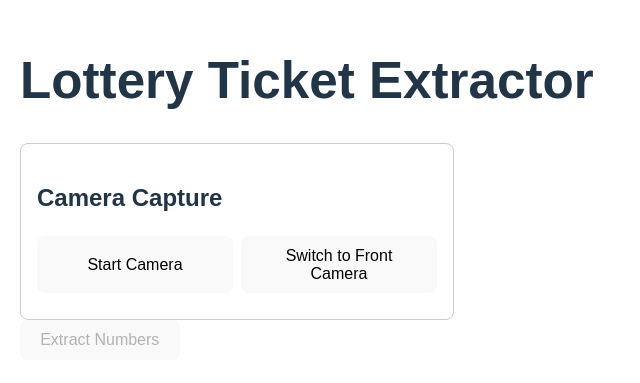
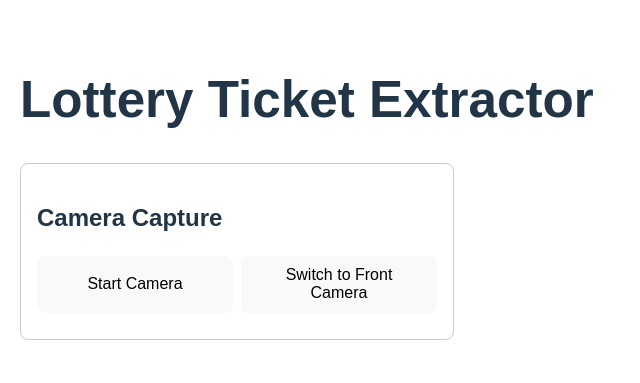
Before and after one commit to peter-popluhar/lottery-ticket-reader, a React (Vite) app in the folder client/: page / in a window 1280 px wide. Shown: the part 211-594 px from the top of the page, without its empty margins (0-640 px from the left). Built offline with nearby package versions, Linux system fonts and the light colour scheme.

Commit message:
toggle capture screen, better extracting

```diff
--- a/client/src/App.tsx
+++ b/client/src/App.tsx
@@ -8,28 +8,24 @@ interface LotteryData {
 }
 
 function App() {
-  const [selectedFile, setSelectedFile] = useState<File | null>(null);
   const [extractedData, setExtractedData] = useState<LotteryData | null>(null);
   const [loading, setLoading] = useState(false);
   const [error, setError] = useState<string | null>(null);
+  const [showCamera, setShowCamera] = useState(true);
 
   const handleCapture = (file: File) => {
-    setSelectedFile(file);
     setExtractedData(null); // Clear previous results
     setError(null);
+    setShowCamera(false); // Hide camera while processing/results
+    handleUpload(file);
   };
 
-  const handleUpload = async () => {
-    if (!selectedFile) {
-      setError('Please capture an image.');
-      return;
-    }
-
+  const handleUpload = async (file: File) => {
     setLoading(true);
     setError(null);
 
     const formData = new FormData();
-    formData.append('lotteryImage', selectedFile);
+    formData.append('lotteryImage', file);
 
     try {
       const response = await fetch('http://localhost:3001/extract-lottery-data', {
@@ -44,6 +40,7 @@ function App() {
 
       const data: LotteryData = await response.json();
       setExtractedData(data);
+      setShowCamera(false); // Show results
     } catch (err: unknown) {
       console.error('Error uploading or processing image:', err);
       let message = 'Unknown error';
@@ -51,21 +48,25 @@ function App() {
         message = err.message;
       }
       setError(`Failed to extract data: ${message}`);
+      setShowCamera(true); // Allow retry
     } finally {
       setLoading(false);
     }
   };
 
+  const handleRetake = () => {
+    setExtractedData(null);
+    setError(null);
+    setShowCamera(true);
+  };
+
   return (
     <div style={{ padding: '20px', fontFamily: 'Arial, sans-serif' }}>
       <h1>Lottery Ticket Extractor</h1>
-      <CameraCapture onCapture={handleCapture} />
-      <button onClick={handleUpload} disabled={!selectedFile || loading}>
-        {loading ? 'Extracting...' : 'Extract Numbers'}
-      </button>
-
-      {error && <p style={{ color: 'red' }}>Error: {error}</p>}
-
+      {showCamera ? (
+        <CameraCapture onCapture={handleCapture} loading={loading} />
+      ) : (
+        <>
           {extractedData && (
             <div style={{ marginTop: '20px', border: '1px solid #ccc', padding: '15px' }}>
               <h2>Extracted Information:</h2>
@@ -79,6 +80,10 @@ function App() {
               </ul>
             </div>
           )}
+          <button onClick={handleRetake} style={{ marginTop: '20px' }}>Retake / New Ticket</button>
+        </>
+      )}
+      {error && <p style={{ color: 'red' }}>Error: {error}</p>}
     </div>
   );
 }
--- a/client/src/CameraCapture.tsx
+++ b/client/src/CameraCapture.tsx
@@ -2,6 +2,7 @@ import React, { useRef, useState } from 'react';
 
 interface CameraCaptureProps {
   onCapture: (file: File) => void;
+  loading: boolean
 }
 
 const CameraCapture: React.FC<CameraCaptureProps> = ({ onCapture }) => {
```
Also changed, not shown: 1 other file (tests, documents, lock files or other folders). Lines whose indentation alone changed are shown as unchanged.
